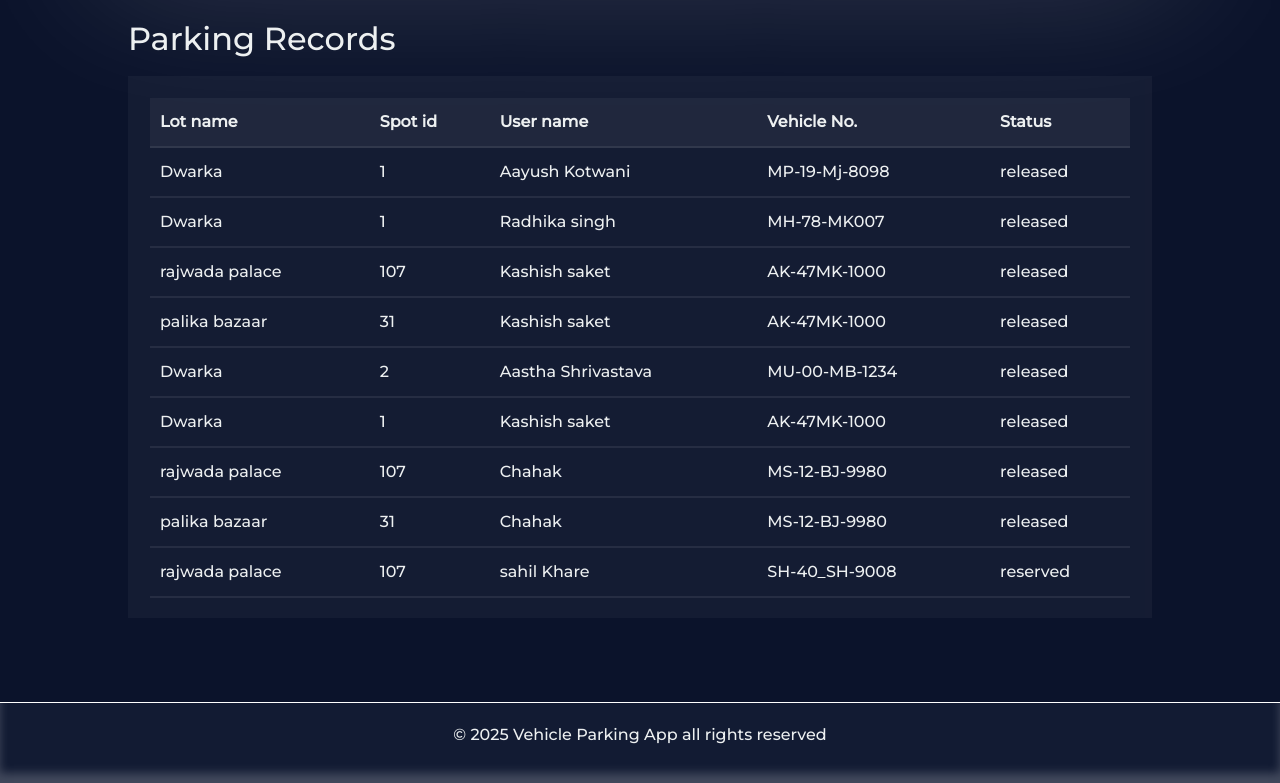
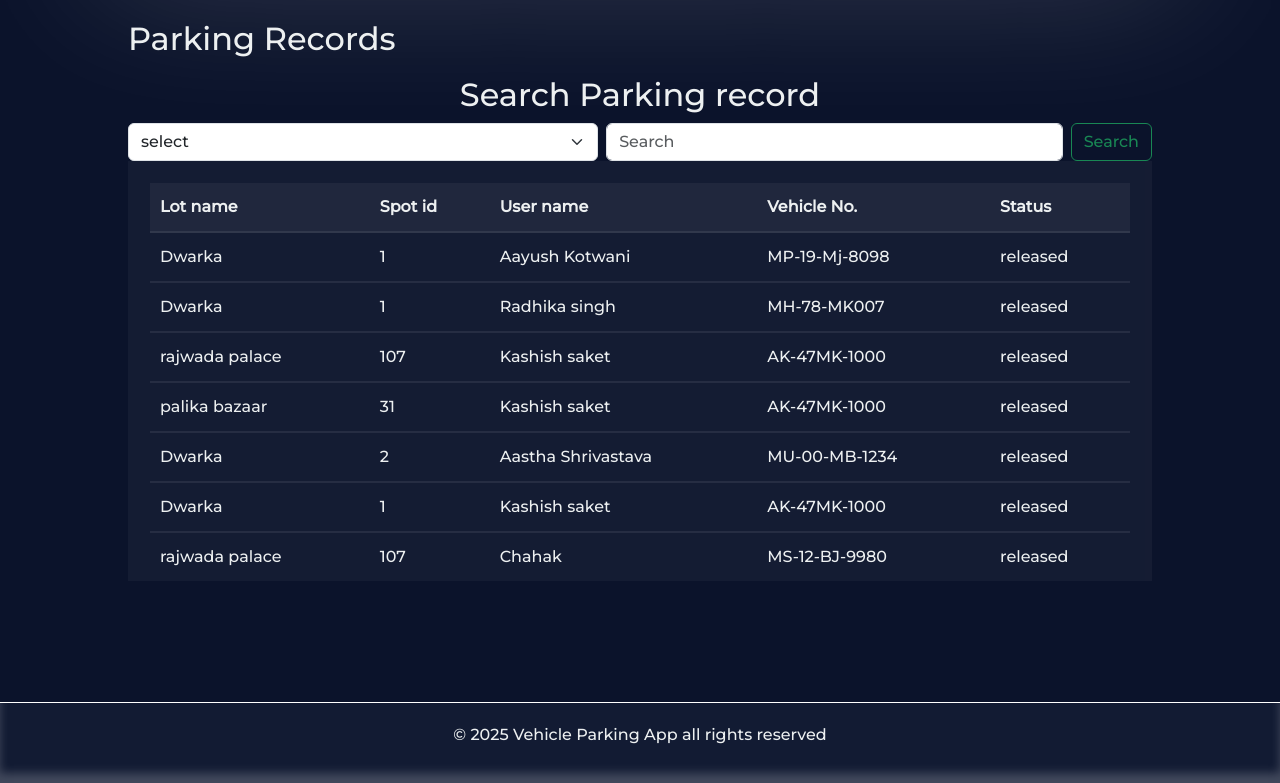
Before and after one commit to AayushKotwani3/Vehicle-Parking-App-V1, a Flask app: page /parking-records in a window 1280 px wide. Shown: the part 141-924 px from the top of the page. Run offline with Flask 3, Linux system fonts and the light colour scheme; some web fonts are replaced.

Commit message:
Milestone-VP Search-Implemented

```diff
--- a/Application/controllers.py
+++ b/Application/controllers.py
@@ -277,8 +277,20 @@ def spot_delete(spot_id):
     else:
         return redirect(url_for('view_lot',lot_id=lot_id))
 
-@app.route('/user-details')
+@app.route('/user-details',methods=['GET','POST'])
 def user_details():
+    if request.method=='POST':
+        key=request.form.get('key')
+        search_value=request.form.get('search_value')
+
+        if key=='userid':
+            user_details=User.query.filter_by(id=search_value).all()
+        elif key=='username':
+            user_details=User.query.filter_by(name=search_value).all()
+        else:
+            user_details=User.query.filter_by(email=search_value).all()
+
+        return render_template('user_details.html',user_details=user_details)
     user_details=User.query.filter_by(role='user').all()
     return render_template('user_details.html',user_details=user_details)
 
@@ -406,7 +418,20 @@ def user_summary(user_id):
 def logout():
     return redirect(url_for('login'))
 
-@app.route('/parking-records')
+@app.route('/parking-records',methods=['GET','POST'])
 def parking_records():
+    if request.method=='POST':
+        key=request.form.get('key')
+        search_value=request.form.get('search_value')
+
+        if key=='userid':
+            parking_records=Parkingrecords.query.filter_by(user_id=search_value).all()
+        elif key=='vehicleno':
+            parking_records=Parkingrecords.query.filter_by(vehicle_number=search_value).all()
+        else:
+            parking_records=Parkingrecords.query.filter_by(spot_id=search_value).all()
+
+        return render_template('parking_records.html',parking_records=parking_records)
+
     parking_records=Parkingrecords.query.all()
     return render_template('parking_records.html',parking_records=parking_records)
--- a/static/style.css
+++ b/static/style.css
@@ -172,7 +172,7 @@ li,a,button{
     background-color: rgba(255, 255, 255, 0.040);
     border: #f7f7f7;
     overflow-y: auto;
-    max-height: 542px;
+    max-height: 420px;
 }
 .parkinglot-table-container-user{
     padding: 22px;
--- a/templates/parking_records.html
+++ b/templates/parking_records.html
@@ -5,10 +5,25 @@
 {% block content %}
 
 <div class="parkinglot-table-heading-container">
-                    <h2>Parking Records</h2>
-
+  <h2>Parking Records</h2>
+</div>
+            <div class="parkinglot-table-heading-container-user">
+                    <h2>Search Parking record</h2>
                 </div>
 
+
+                <form class="d-flex" action="{{ url_for('parking_records') }}" method="POST">
+
+                  <select class="form-select me-2" aria-label="Default select example" name="key" required>
+                    <option selected>select</option>
+                    <option value="userid">User id</option>
+                    <option value="vehicleno">Vehicle no</option>
+                    <option value="spotid">spot id</option>
+                  </select>
+                  <input class="form-control me-2" type="text" name="search_value" placeholder="Search" aria-label="Search" required>
+
+                  <input class="btn btn-outline-success" type="submit" value="Search">
+                </form>
                 <div class="parkinglot-table-container">
 
                   <table class="parkinglot-table">
```
Also changed, not shown: templates/user_details.html (+17 -0 lines), static/lot_revenue.png, static/lot_status.png.
